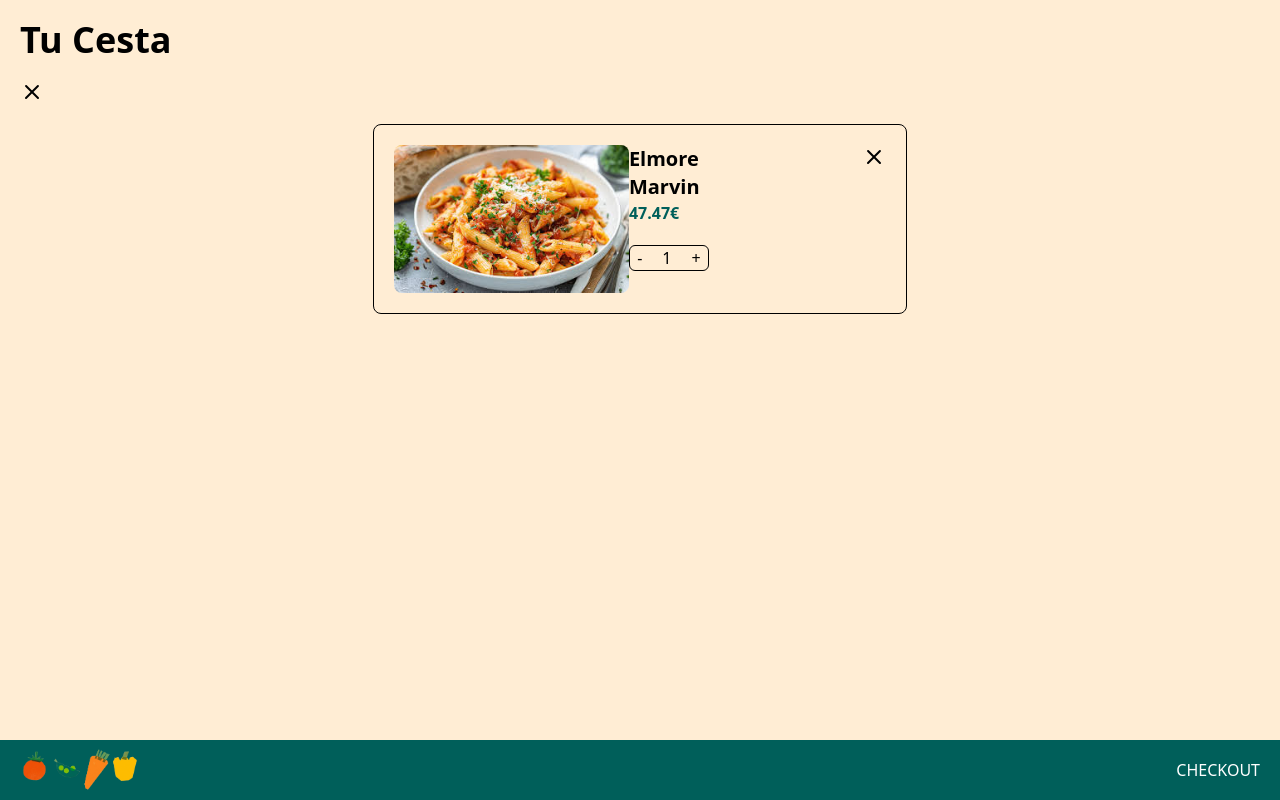
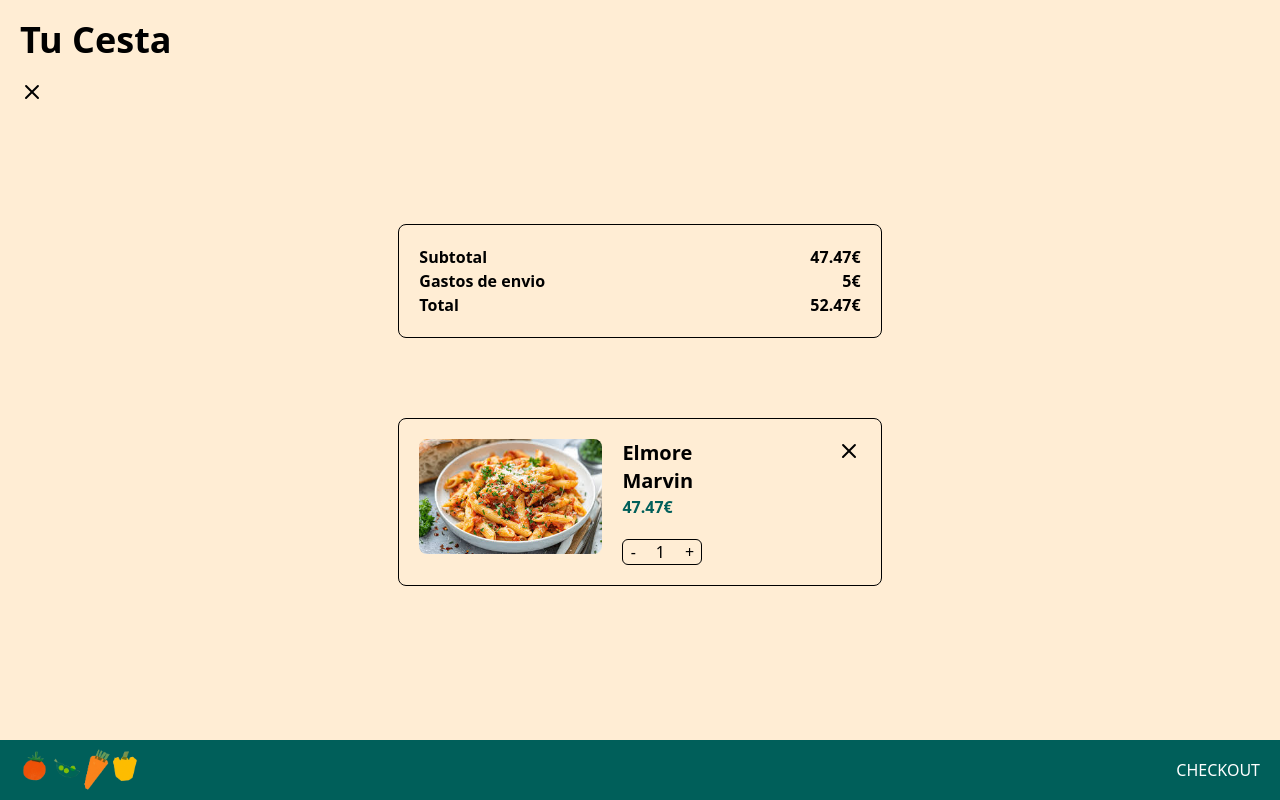
Before and after one commit to yenevielroberts/Laravel_prueba_tecnica_, a Laravel app: page /cesta in a window 1280 px wide. Run offline with Laravel 12, Linux system fonts and the light colour scheme; a user stored in the database is signed in; data comes from the database, SQL or seed files in the repository; tables that the repository leaves empty hold one stand-in row (values such as "Sample post"); style sheets or scripts are compiled from the project's sources.

Commit message:
Todo funciona

```diff
--- a/app/Http/Controllers/PedidosController.php
+++ b/app/Http/Controllers/PedidosController.php
@@ -75,7 +75,11 @@ class PedidosController extends Controller
          $userId=Auth::user()->id;
          $cesta=Cesta::with('producto')->where('user_id',$userId)->get();
 
-         return view('productos.cesta',['cesta'=>$cesta]);
+         $subtotal=$cesta->sum(function($item){
+            return $item->producto->precio_pro*$item->cantidad;
+         });
+
+         return view('productos.cesta',['cesta'=>$cesta,'subtotal'=>$subtotal]);
     }
 
 
--- a/resources/views/productos/cesta.blade.php
+++ b/resources/views/productos/cesta.blade.php
@@ -14,19 +14,37 @@
             <path stroke="currentColor" stroke-linecap="round" stroke-linejoin="round" stroke-width="2" d="M6 18 17.94 6M18 18 6.06 6"/>
             </svg>
         </a>
-      @if($cesta->isEmpty())
+      @if($cesta->isEmpty() && $subtotal==0)
         <div class="flex justify-center items-center m-10  bg-teal-800 rounded-lg p-5">
             <h1 class="text-lg text-white ">No has agregado productos a tu cesta<h1>
         </div>
-    @endif
 
-    <!--Lista de items-->
-  <div class="flex fle-col items-center justify-center">
+        @else
+
+    <!--container-->
+  <div class="flex flex-col md:m-15 m-15 items-center justify-center">
+        <!--Pago-->
+        <div class="flex  flex-col m-15 border w-5/12 p-5 rounded-lg font-bold">
+            <div class="flex flex-row justify-between">
+                <p class="font-bold">Subtotal</p>
+                <p>{{  $subtotal }}€</p>
+            </div>
+            <div class="flex flex-row justify-between">
+                <p>Gastos de envio</p>
+                <p>5€</p>
+            </div>
+            <div class="flex flex-row justify-between">
+                <p>Total</p>
+                <p>{{ $subtotal+5 }}€</p>
+            </div>
+        </div>
+
+         <!--Items-->
         @foreach ($cesta as $item )
-            <div class="flex  flex-row m-5 border w-5/12 p-5 rounded-lg">
-                <di>
-                    <img src="/img/comida/pasta.png" class="rounded-lg mr-5" >
-                </di>
+            <div class="flex  flex-row m-5  border w-5/12 p-5 rounded-lg">
+                <div class="mr-5">
+                    <img src="/img/comida/pasta.png" class="rounded-lg" >
+                </div>
                 <!--Info pedido-->
                 <div class="mr-30">
                     <h3 class="text-xl font-bold">{{ $item->producto->nombre_pro }}</h3>
@@ -50,5 +68,6 @@
     <x-footer>
         <a href="" class="flex justify-end w-full mr-5 text-white items-center">CHECKOUT</a>
     </x-footer>
+@endif
 </body>
 </html>
```
